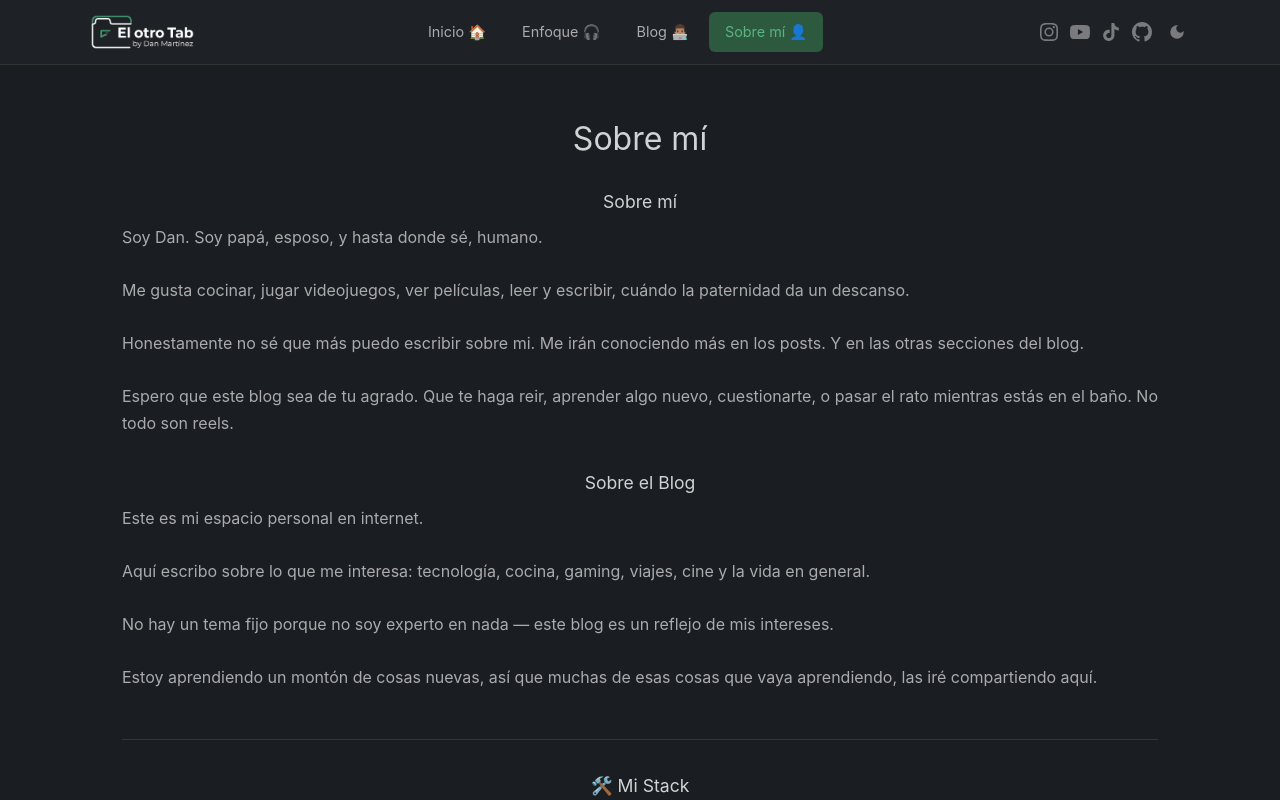
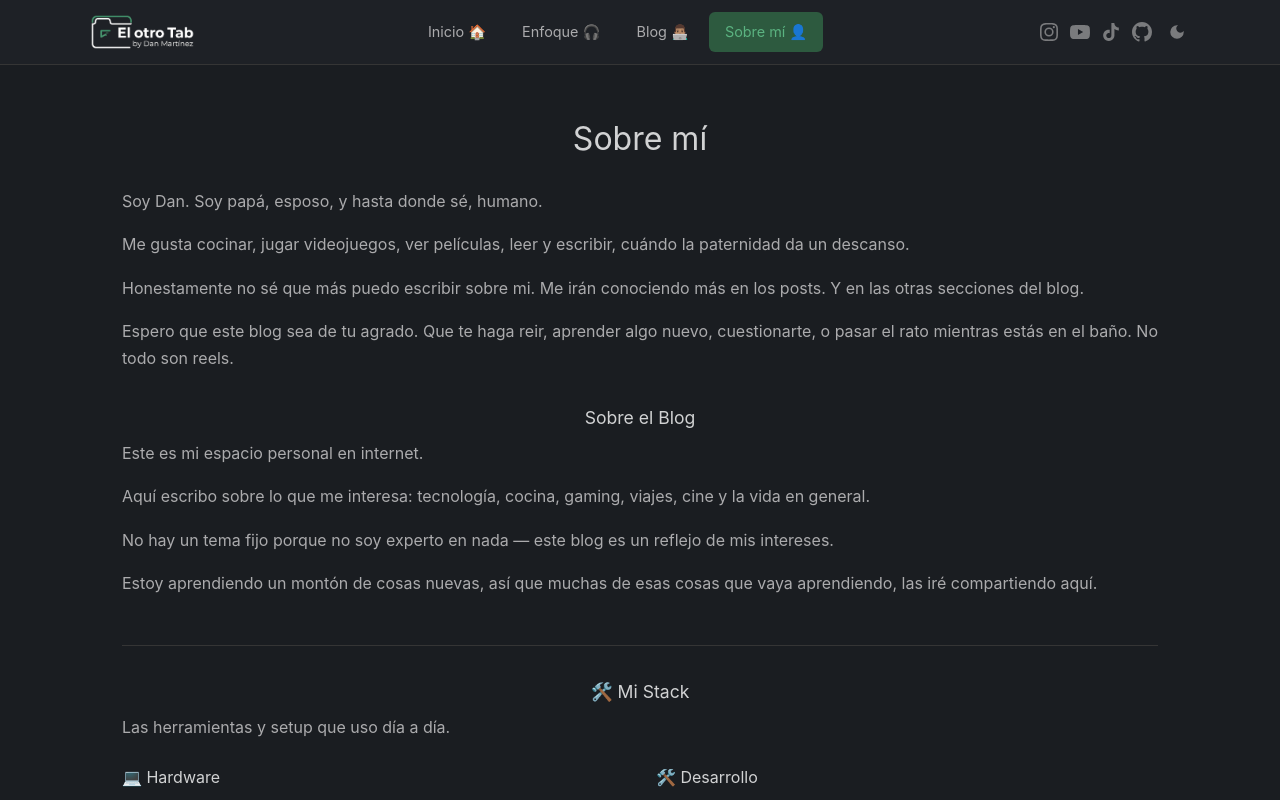
Before and after one commit to DanMartinezMx/eldanmtz, a Next.js app: page /about in a window 1280 px wide. Shown: the top 800 px of the page. Built offline with nearby package versions, Linux system fonts and the light colour scheme.

Commit message:
fix: issue with missing content

```diff
--- a/src/app/about/page.tsx
+++ b/src/app/about/page.tsx
@@ -16,15 +16,11 @@ export default function AboutPage() {
       <h1>Sobre mí</h1>
 
       <section className="about-section">
-        <h2>Sobre mí</h2>
         <p>
           Soy Dan. Soy papá, esposo, y hasta donde sé, humano. </p>
-        <br></br>
         <p> Me gusta cocinar, jugar videojuegos, ver películas, leer y escribir, cuándo la paternidad da un descanso.</p>
-        <br></br>
         <p>
           Honestamente no sé que más puedo escribir sobre mi. Me irán conociendo más en los posts. Y en las otras secciones del blog. </p>
-        <br></br>
         <p>
           Espero que este blog sea de tu agrado. Que te haga reir, aprender algo nuevo,
           cuestionarte, o pasar el rato mientras estás en el baño. No todo son reels.
@@ -36,13 +32,10 @@ export default function AboutPage() {
         <p>
           Este es mi espacio personal en internet.
         </p>
-        <br></br>
         <p>
           Aquí escribo sobre lo que me interesa: tecnología, cocina, gaming, viajes, cine y la vida en general.
         </p>
-        <br></br>
         <p>No hay un tema fijo porque no soy experto en nada — este blog es un reflejo de mis intereses.</p>
-        <br></br>
         <p>Estoy aprendiendo un montón de cosas nuevas, así que muchas de esas cosas que vaya aprendiendo, las iré compartiendo aquí.</p>
       </section>
 
--- a/src/app/globals.css
+++ b/src/app/globals.css
@@ -707,6 +707,10 @@ a:hover {
   line-height: 1.7;
 }
 
+.about-section p+p {
+  margin-top: 1rem;
+}
+
 .instagram-placeholder {
   background: var(--bg-tertiary);
   padding: 2rem;
--- a/src/app/sitemap.ts
+++ b/src/app/sitemap.ts
@@ -10,7 +10,6 @@ export default function sitemap(): MetadataRoute.Sitemap {
   const staticPages: MetadataRoute.Sitemap = [
     { url: baseUrl, lastModified: latestPostDate, changeFrequency: "weekly", priority: 1 },
     { url: `${baseUrl}/blog`, lastModified: latestPostDate, changeFrequency: "weekly", priority: 0.9 },
-    { url: `${baseUrl}/uses`, lastModified: new Date("2026-06-21"), changeFrequency: "monthly", priority: 0.7 },
     { url: `${baseUrl}/now`, lastModified: new Date("2026-06-21"), changeFrequency: "monthly", priority: 0.7 },
     { url: `${baseUrl}/about`, lastModified: new Date("2026-06-21"), changeFrequency: "monthly", priority: 0.6 },
   ];
--- a/tina/__generated__/client.ts
+++ b/tina/__generated__/client.ts
@@ -1,4 +1,4 @@
 import { createClient } from "tinacms/dist/client";
 import { queries } from "./types.js";
-export const client = createClient({ cacheDir: '/Users/dmartinez4/Documents/code/blog/eldanmtz/tina/__generated__/.cache/1782170992412', url: 'https://content.tinajs.io/2.4/content/84696ac4-5f91-4553-ac13-e07247bd19c0/github/main', token: 'b9f53e48232cf8aabac68bfaf41c17555169f1de', queries,  });
+export const client = createClient({ url: 'http://localhost:4001/graphql', token: 'b9f53e48232cf8aabac68bfaf41c17555169f1de', queries,  });
 export default client;
--- a/tina/__generated__/types.js
+++ b/tina/__generated__/types.js
@@ -175,7 +175,7 @@ const generateRequester = (client) => {
 export const ExperimentalGetTinaClient = () => getSdk(
   generateRequester(
     createClient({
-      url: "https://content.tinajs.io/2.4/content/84696ac4-5f91-4553-ac13-e07247bd19c0/github/main",
+      url: "http://localhost:4001/graphql",
       queries
     })
   )
--- a/tina/__generated__/types.ts
+++ b/tina/__generated__/types.ts
@@ -617,7 +617,7 @@ export const ExperimentalGetTinaClient = () =>
   getSdk(
     generateRequester(
       createClient({
-        url: "https://content.tinajs.io/2.4/content/84696ac4-5f91-4553-ac13-e07247bd19c0/github/main",
+        url: "http://localhost:4001/graphql",
         queries,
       })
     )
```
